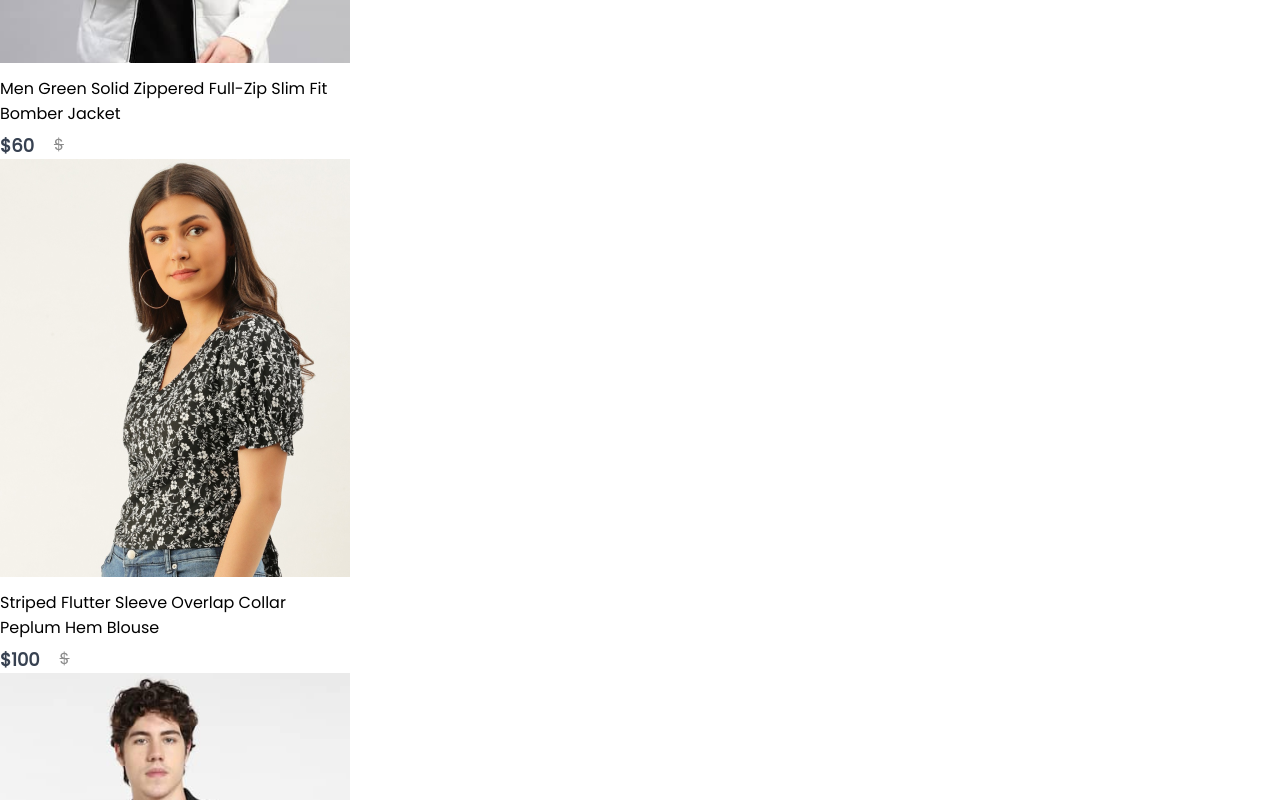
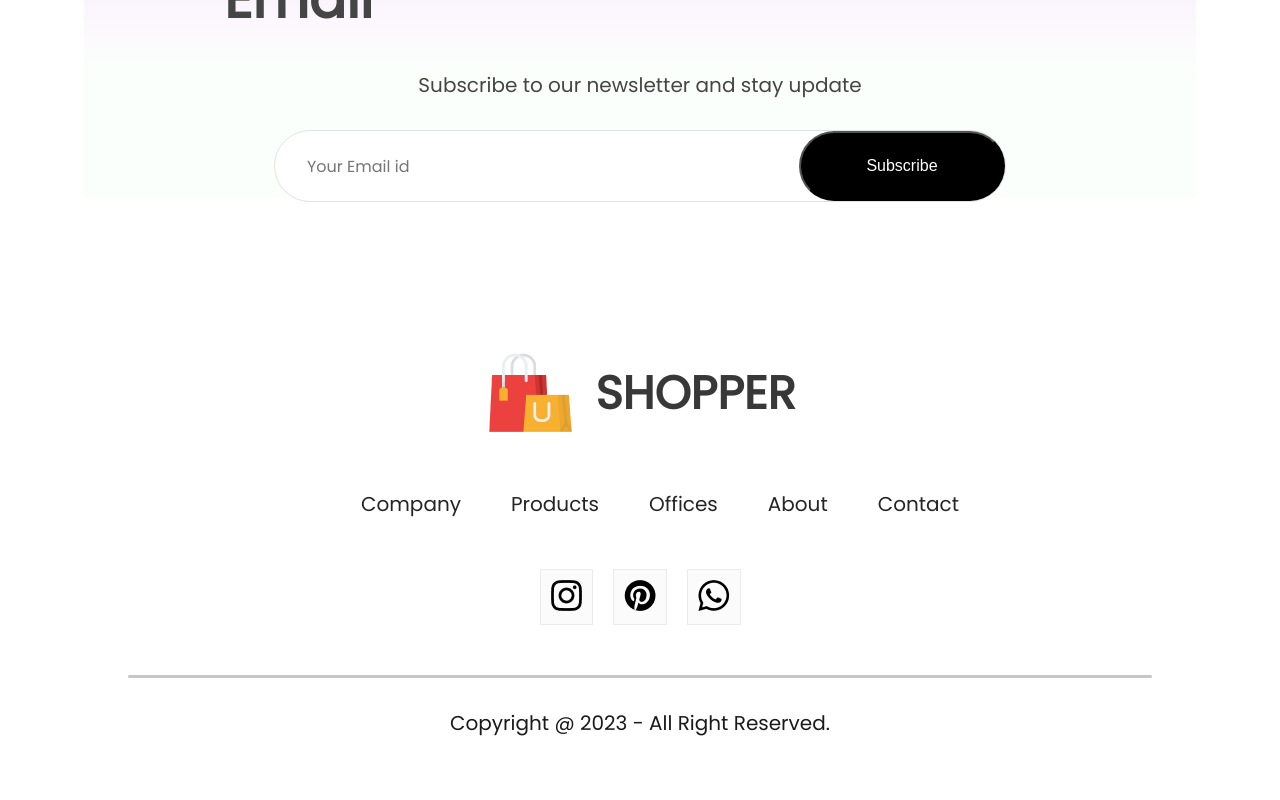
Before and after one commit to MHS676/Ecommerce-React-App, a React (Create React App) app: page / in a window 1280 px wide. Shown: the part 3680-4480 px from the top of the page. After the commit the page ends 4448 px from the top, so only its background shows below. Built offline with nearby package versions, Linux system fonts and the light colour scheme; a web font is replaced by a local one.

Commit message:
Shop Page is done

```diff
--- a/src/App.js
+++ b/src/App.js
@@ -6,6 +6,7 @@
 import Product from './Pages/Product'
 import Cart from './Pages/Cart'
 import LoginSignup from './Pages/LoginSignup'
+import Footer from './Components/Footer/Footer';
 
 function App() {
   return (
@@ -23,6 +24,7 @@
       <Route path='/cart' element= {<Cart />}/>
       <Route path='/login' element= {<LoginSignup />}/>
      </Routes>
+     <Footer/>
     </BrowserRouter>
     </div>
   );
--- /dev/null
+++ b/src/Components/Footer/Footer.css
@@ -0,0 +1,62 @@
+.footer {
+    display: flex;
+    flex-direction: column;
+    justify-content: center;
+    align-items: center;
+    gap: 50px;
+}
+
+.footer-logo {
+    display: flex;
+    align-items: center;
+    gap: 20px;
+
+}
+
+.footer-logo p {
+    color: #383838;
+    font-size: 46px;
+    font-weight: 700;
+}
+
+.footer-links {
+    display: flex;
+    list-style: none;
+    gap: 50px;
+    color: #252525;
+    font-size: 20px;
+}
+
+.footer-links li {
+    cursor: pointer;
+}
+
+.footer-social-icon {
+    display: flex;
+    gap: 20px;
+}
+
+.footer-icons-container {
+    padding: 10px;
+    padding-bottom: 6px;
+    background: #fbfbfb;
+    border: 1px solid #ebebeb;
+}
+.footer-copyright {
+    display: flex;
+    flex-direction: column;
+    align-items: center;
+    gap: 30px;
+    width: 100%;
+    margin-bottom: 30px;
+    color: #1a1a1a;
+    font-size: 20px;
+}
+
+.footer-copyright hr {
+    width: 80%;
+    border: none;
+    border-radius: 10px;
+    height: 3px;
+    background: #c7c7c7;
+}
--- /dev/null
+++ b/src/Components/Footer/Footer.jsx
@@ -0,0 +1,42 @@
+import React from 'react'
+import './Footer.css';
+import footer_logo from '../Assets/logo_big.png';
+import instagram_icon from '../Assets/instagram_icon.png';
+import pintester_icon from '../Assets/pintester_icon.png';
+import whatsapp_icon from '../Assets/whatsapp_icon.png';
+
+
+const Footer = () => {
+  return (
+    <div className='footer'>
+      <div className="footer-logo">
+        <img src={footer_logo} alt="" />
+        <p>SHOPPER</p>
+      </div>
+      <ul className="footer-links">
+        <li>Company</li>
+        <li>Products</li>
+        <li>Offices</li>
+        <li>About</li>
+        <li>Contact</li>
+      </ul>
+      <div className="footer-social-icon">
+        <div className="footer-icons-container">
+            <img src={instagram_icon} alt="" />
+        </div>
+        <div className="footer-icons-container">
+            <img src={pintester_icon} alt="" />
+        </div>
+        <div className="footer-icons-container">
+            <img src={whatsapp_icon} alt="" />
+        </div>
+      </div>
+      <div className="footer-copyright">
+        <hr />
+        <p>Copyright @ 2023 - All Right Reserved.</p>
+      </div>
+    </div>
+  )
+}
+
+export default Footer
--- a/src/Components/NewCollections/NewCollections.css
+++ b/src/Components/NewCollections/NewCollections.css
@@ -0,0 +1,27 @@
+.new-collections {
+    display: flex;
+    flex-direction: column;
+    align-items: center;
+    gap: 10px;
+    margin-bottom: 100px;
+}
+
+.new-collections h1 {
+    color: #171717;
+    font-size: 50px;
+    font-weight: 600;
+}
+
+.new-collections hr {
+    width: 200px;
+    height: 6px;
+    border-radius: 10px;
+    background: #252525;
+}
+
+.collections {
+    display: grid;
+    grid-template-columns: 1fr 1fr 1fr 1fr;
+    margin-top: 50px;
+    gap: 30px;
+}
--- a/src/Components/NewCollections/NewCollections.jsx
+++ b/src/Components/NewCollections/NewCollections.jsx
@@ -6,7 +6,7 @@
 
 const NewCollections = () => {
   return (
-    <div className='newcollections'>
+    <div className='new-collections'>
       <h1>NEW COLLECTIONS</h1>
       <hr />
       <div className="collections">
--- /dev/null
+++ b/src/Components/NewsLetter/NewsLetter.css
@@ -0,0 +1,55 @@
+.newsletter {
+    width: 65%;
+    height: 40vh;
+    display: flex;
+    flex-direction: column;
+    align-items: center;
+    justify-content: center;
+    margin: auto;
+    padding: 0px 140px;
+    margin-bottom: 150px;
+    background: linear-gradient(180deg, #fde1ff 0%, #e1ffea22 60%);
+    gap: 30px;
+}
+
+.newsletter h1 {
+    color: #454545;
+    font-size: 55px;
+    font-weight: 600;
+}
+
+.newsletter p {
+    color: #454545;
+    font-size: 20px;
+}
+
+.newsletter div {
+    display: flex;
+    align-items: center;
+    justify-content: space-between;
+    background: white;
+    width: 730px;
+    height: 70px;
+    border-radius: 80px;
+    border: 1px solid #e3e3e3;
+}
+
+.newsletter input {
+    width: 500px;
+    margin-left: 30px;
+    border: none;
+    outline: none;
+    color: #161616;
+    font-family: poppins;
+    font-size: 16px;
+}
+
+.newsletter div button {
+    width: 210px;
+    height: 70px;
+    border-radius: 80px;
+    background: black;
+    color: white;
+    font-size: 16px;
+    cursor: pointer;
+}
--- /dev/null
+++ b/src/Components/NewsLetter/NewsLetter.jsx
@@ -0,0 +1,17 @@
+import React from 'react'
+import './NewsLetter.css'
+
+const NewsLetter = () => {
+  return (
+    <div className='newsletter'>
+      <h1>Get Exclusive Offer On Your Email</h1>
+      <p>Subscribe to our newsletter and stay update</p>
+      <div>
+        <input type="Email" placeholder='Your Email id' />
+        <button>Subscribe</button>
+      </div>
+    </div>
+  )
+}
+
+export default NewsLetter
--- a/src/Pages/Shop.jsx
+++ b/src/Pages/Shop.jsx
@@ -3,6 +3,7 @@
 import Popular from '../Components/Popular/Popular'
 import Offers from '../Components/Offers/Offers'
 import NewCollections from '../Components/NewCollections/NewCollections'
+import NewsLetter from '../Components/NewsLetter/NewsLetter'
 
 const Shop = () => {
   return (
@@ -11,6 +12,7 @@
       <Popular/>
       <Offers/>
       <NewCollections/>
+      <NewsLetter/>
     </div>
   )
 }
```
